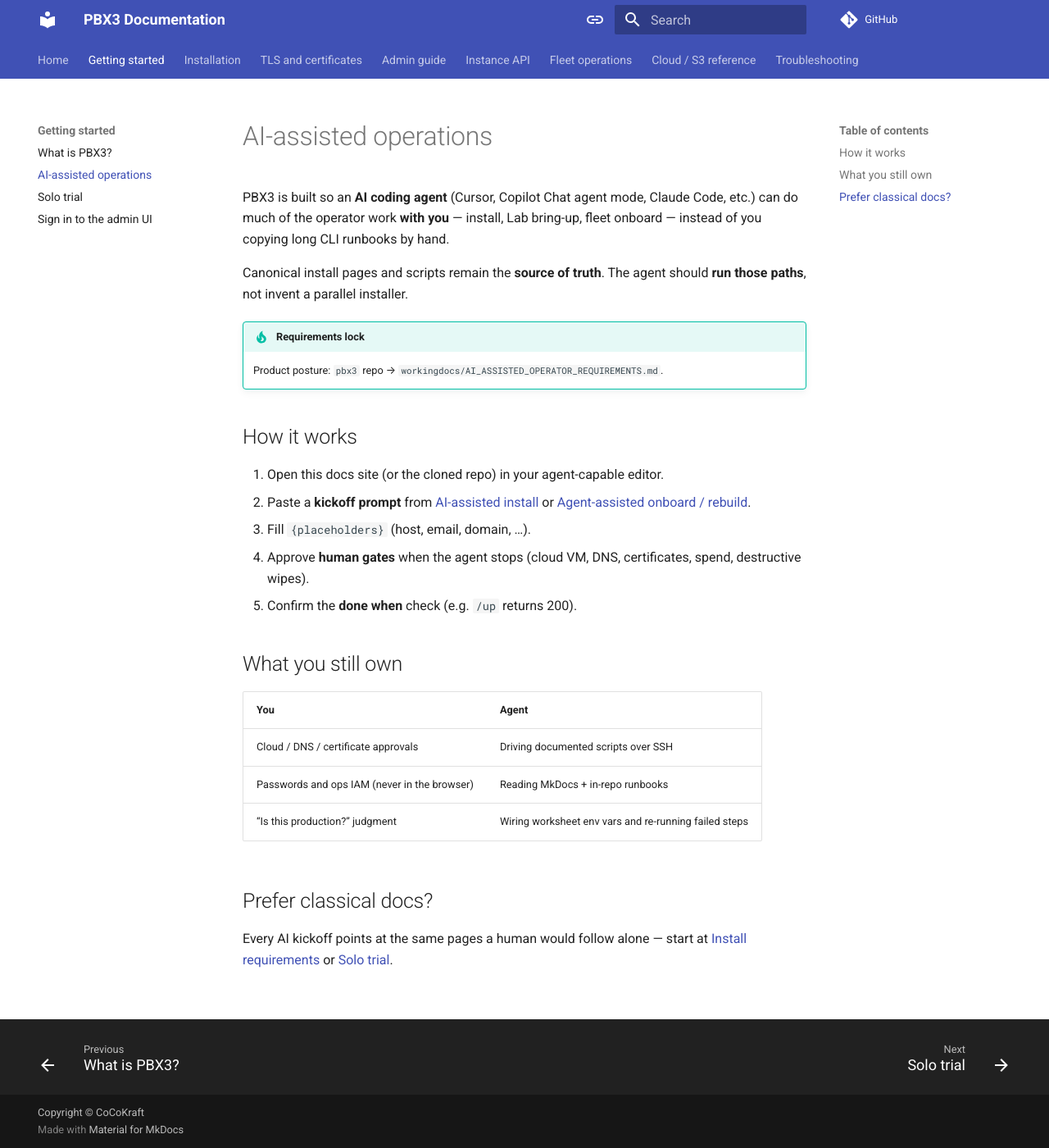
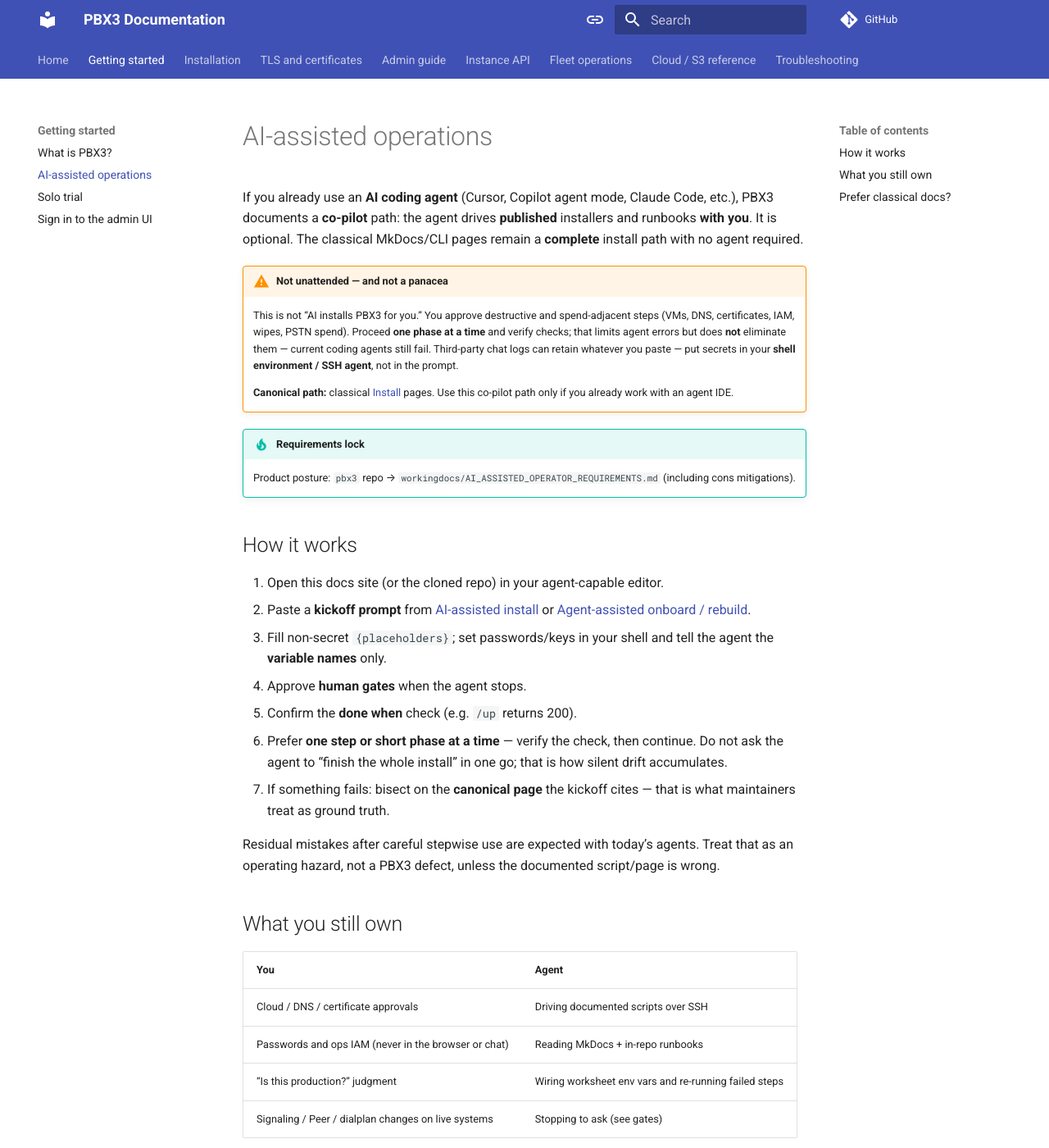
Before and after one commit to aelintra/pbx3-docs, an MkDocs documentation site: the page built from docs/getting-started/ai-assisted.md, in a window 1280 px wide and 1400 px high. Shown: the whole window at 82% size. Built offline with MkDocs 1.6.1 and Material for MkDocs 9.7.7, drawn with Linux system fonts in a browser that asks for light colours; comment, search, counter and statistics services are not loaded; some of the changed text lies outside the part shown.

Commit message:
Align AI-assisted MkDocs with CLI-first co-pilot posture.
Warn that AI is not unattended or a panacea; secrets stay in shell env.

```diff
--- a/docs/getting-started/ai-assisted.md
+++ b/docs/getting-started/ai-assisted.md
@@ -1,28 +1,36 @@
 # AI-assisted operations
 
-PBX3 is built so an **AI coding agent** (Cursor, Copilot Chat agent mode, Claude Code, etc.) can do much of the operator work **with you** — install, Lab bring-up, fleet onboard — instead of you copying long CLI runbooks by hand.
+If you already use an **AI coding agent** (Cursor, Copilot agent mode, Claude Code, etc.), PBX3 documents a **co-pilot** path: the agent drives **published** installers and runbooks **with you**. It is optional. The classical MkDocs/CLI pages remain a **complete** install path with no agent required.
 
-Canonical install pages and scripts remain the **source of truth**. The agent should **run those paths**, not invent a parallel installer.
+!!! warning "Not unattended — and not a panacea"
+    This is not “AI installs PBX3 for you.” You approve destructive and spend-adjacent steps (VMs, DNS, certificates, IAM, wipes, PSTN spend). Proceed **one phase at a time** and verify checks; that limits agent errors but does **not** eliminate them — current coding agents still fail. Third-party chat logs can retain whatever you paste — put secrets in your **shell environment / SSH agent**, not in the prompt.
+
+    **Canonical path:** classical [Install](../installation/requirements.md) pages. Use this co-pilot path only if you already work with an agent IDE.
 
 !!! tip "Requirements lock"
-    Product posture: `pbx3` repo → `workingdocs/AI_ASSISTED_OPERATOR_REQUIREMENTS.md`.
+    Product posture: `pbx3` repo → `workingdocs/AI_ASSISTED_OPERATOR_REQUIREMENTS.md` (including cons mitigations).
 
 ## How it works
 
 1. Open this docs site (or the cloned repo) in your agent-capable editor.
 2. Paste a **kickoff prompt** from [AI-assisted install](../installation/ai-assisted-install.md) or [Agent-assisted onboard / rebuild](../fleet/agent-assisted.md).
-3. Fill `{placeholders}` (host, email, domain, …).
-4. Approve **human gates** when the agent stops (cloud VM, DNS, certificates, spend, destructive wipes).
+3. Fill non-secret `{placeholders}`; set passwords/keys in your shell and tell the agent the **variable names** only.
+4. Approve **human gates** when the agent stops.
 5. Confirm the **done when** check (e.g. `/up` returns 200).
+6. Prefer **one step or short phase at a time** — verify the check, then continue. Do not ask the agent to “finish the whole install” in one go; that is how silent drift accumulates.
+7. If something fails: bisect on the **canonical page** the kickoff cites — that is what maintainers treat as ground truth.
+
+Residual mistakes after careful stepwise use are expected with today’s agents. Treat that as an operating hazard, not a PBX3 defect, unless the documented script/page is wrong.
 
 ## What you still own
 
 | You | Agent |
 |-----|--------|
 | Cloud / DNS / certificate approvals | Driving documented scripts over SSH |
-| Passwords and ops IAM (never in the browser) | Reading MkDocs + in-repo runbooks |
+| Passwords and ops IAM (never in the browser or chat) | Reading MkDocs + in-repo runbooks |
 | “Is this production?” judgment | Wiring worksheet env vars and re-running failed steps |
+| Signaling / Peer / dialplan changes on live systems | Stopping to ask (see gates) |
 
 ## Prefer classical docs?
 
-Every AI kickoff points at the same pages a human would follow alone — start at [Install requirements](../installation/requirements.md) or [Solo trial](solo-trial.md).
+Use [Install requirements](../installation/requirements.md) or [Solo trial](solo-trial.md) alone — equal citizenship, not a fallback ghetto.
```
Also changed, not shown: docs/index.md (+1 -3 lines), docs/installation/ai-assisted-install.md (+7 -4 lines).
